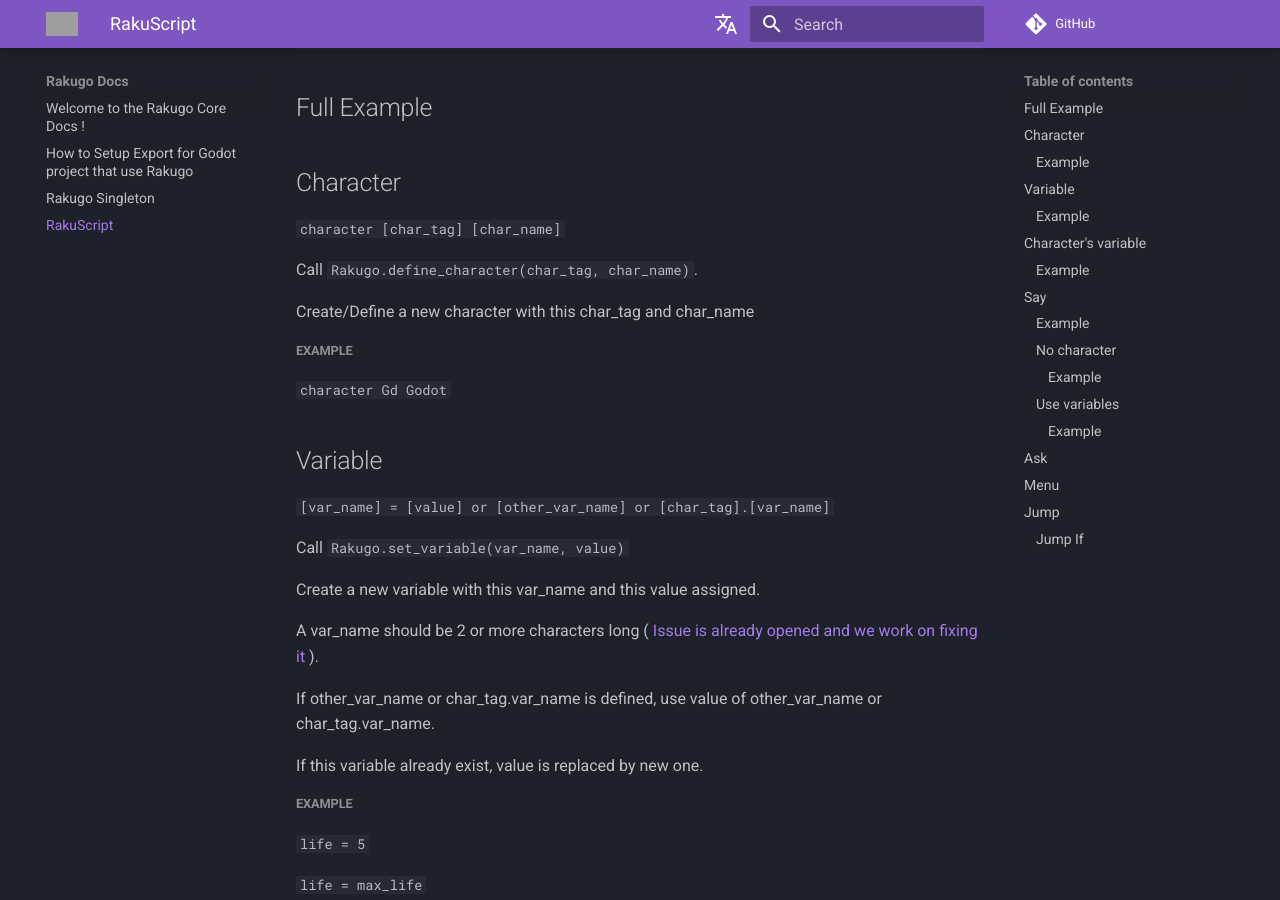
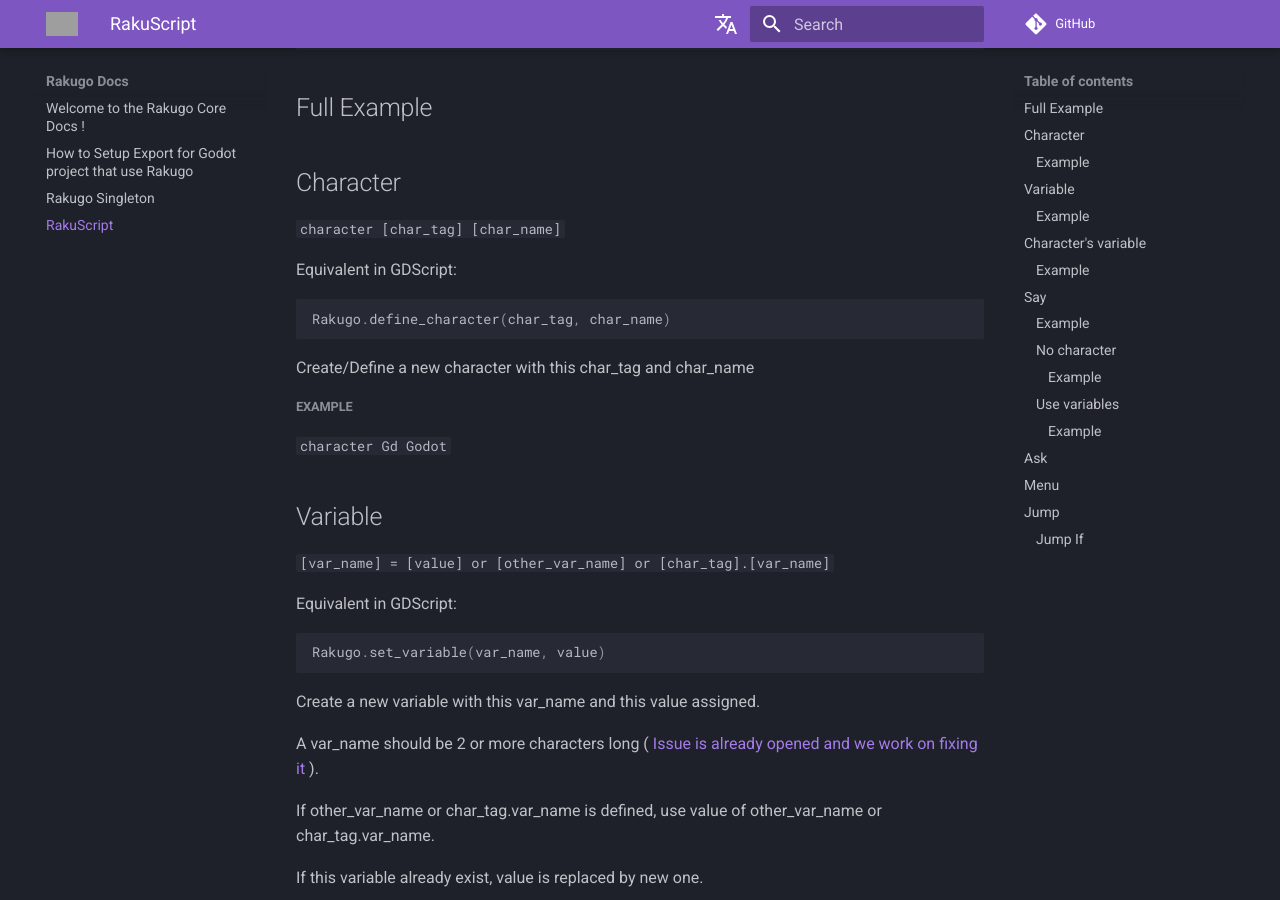
Before and after one commit to rakugoteam/rakugo-docs, an MkDocs documentation site: the page built from docs/rakuscript.md, in a window 1280 px wide and 900 px high, scrolled down 253 px. Built offline with MkDocs 1.6.1 and Material for MkDocs 9.7.7, drawn with Linux system fonts in a browser that asks for light colours; comment, search, counter and statistics services are not loaded; the version menu is left out; grey boxes are pictures that could not be loaded.

Commit message:
make equivalents in GDScript in RakuScript more eays to understand

````diff
--- a/docs/rakuscript.md
+++ b/docs/rakuscript.md
@@ -13,8 +13,10 @@
 
 ```character [char_tag] [char_name]```
 
-Call `Rakugo.define_character(char_tag, char_name)`.
-
+Equivalent in GDScript:
+```gdscript
+Rakugo.define_character(char_tag, char_name)
+```
 Create/Define a new character with this char_tag and char_name
 
 ##### Example
@@ -25,7 +27,10 @@
 
 ```[var_name] = [value] or [other_var_name] or [char_tag].[var_name]```
 
-Call `Rakugo.set_variable(var_name, value)`
+Equivalent in GDScript:
+```gdscript
+Rakugo.set_variable(var_name, value)
+```
 
 Create a new variable with this var_name and this value assigned.
 
````
